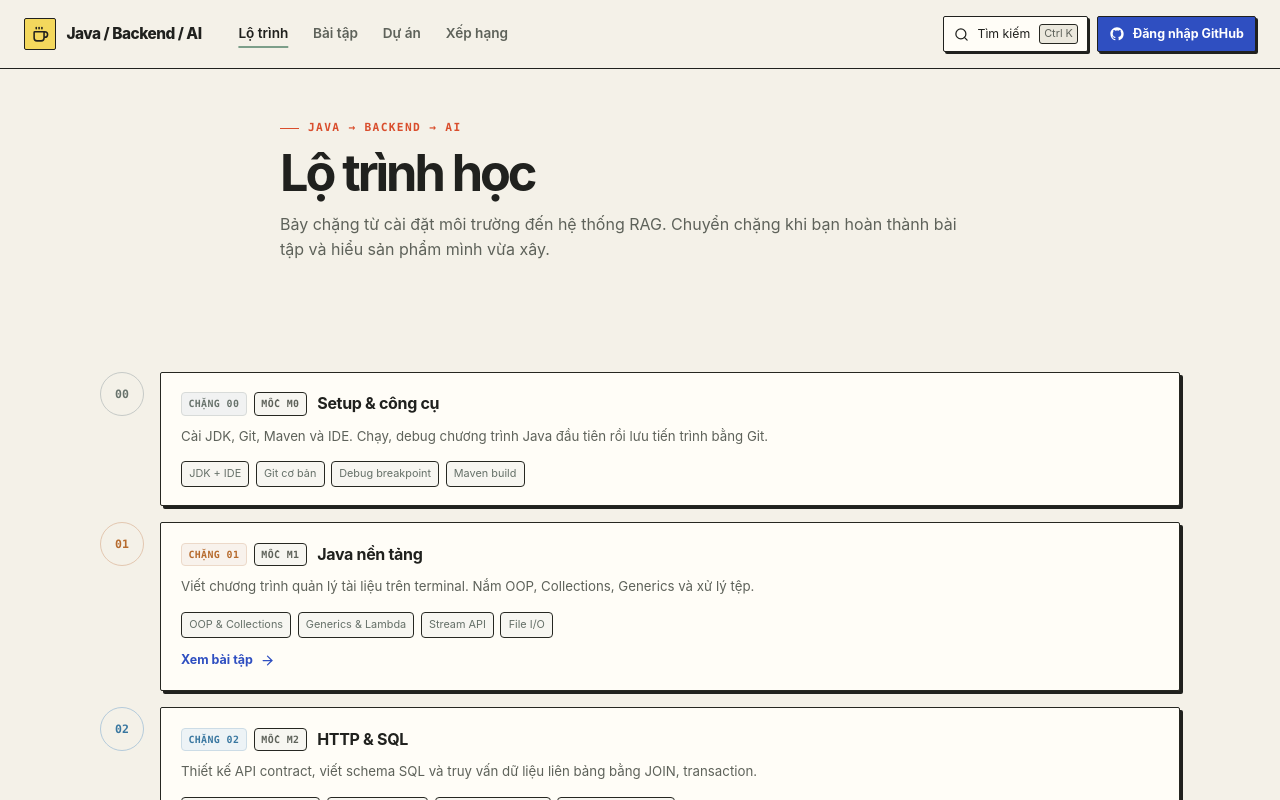
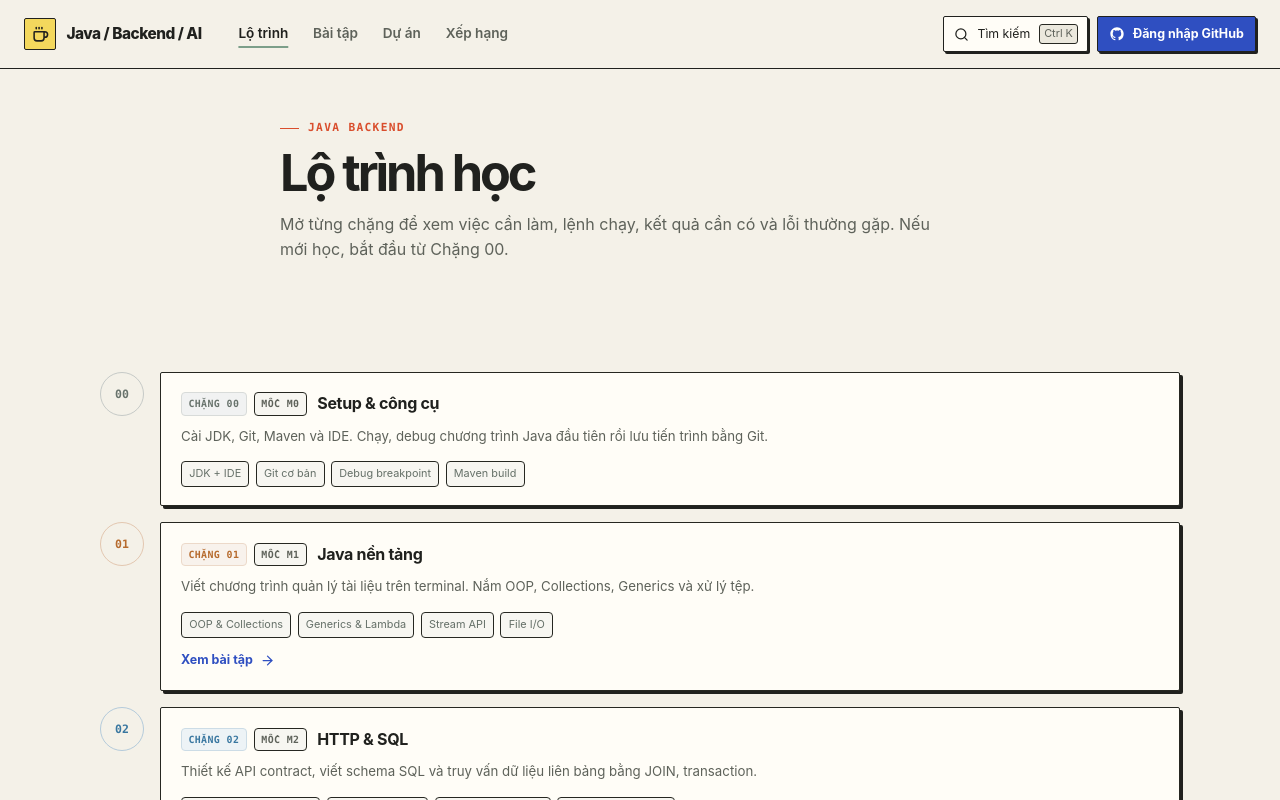
Before and after one commit to VanDung279206/JavaBackend_AI_RoadMap, a Next.js app in the folder website/: page /JavaBackend_AI_RoadMap/roadmap in a window 1280 px wide. Shown: the top 800 px of the page. Built offline with nearby package versions, Linux system fonts and the light colour scheme; no server answers.

Commit message:
chỉnh sửa page rối mắt

```diff
--- a/website/src/app/roadmap/page.tsx
+++ b/website/src/app/roadmap/page.tsx
@@ -4,10 +4,10 @@ export default function RoadmapPage() {
   return (
     <>
       <header className="page-shell page-heading">
-        <span className="eyebrow">JAVA → BACKEND → AI</span>
+        <span className="eyebrow">JAVA BACKEND</span>
         <h1 className="page-title">Lộ trình học</h1>
         <p className="page-description">
-          Bảy chặng từ cài đặt môi trường đến hệ thống RAG. Chuyển chặng khi bạn hoàn thành bài tập và hiểu sản phẩm mình vừa xây.
+          Mở từng chặng để xem việc cần làm, lệnh chạy, kết quả cần có và lỗi thường gặp. Nếu mới học, bắt đầu từ Chặng 00.
         </p>
       </header>
       <RoadmapTimeline />
```
